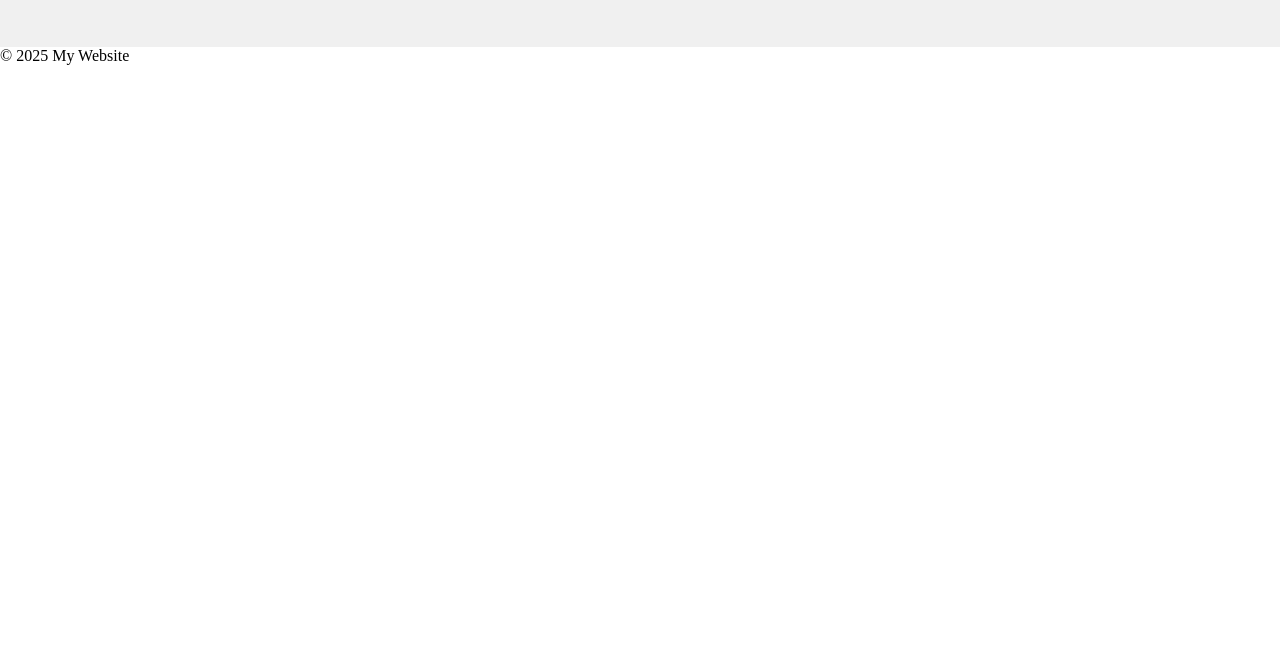
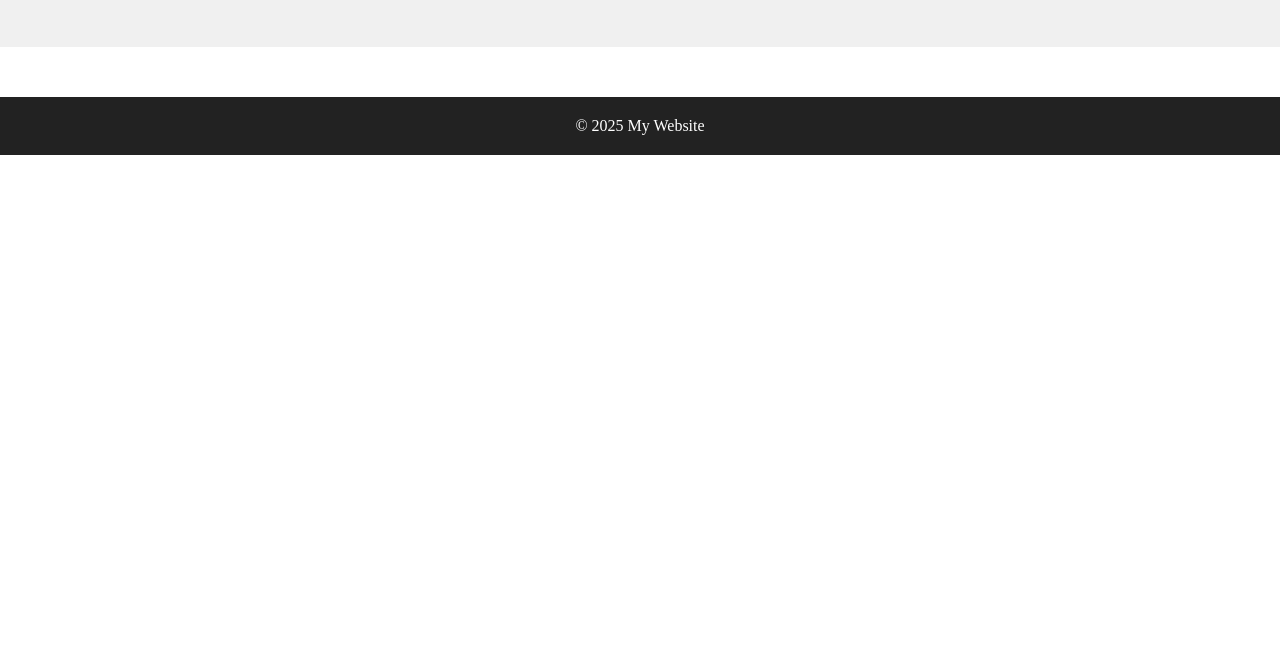
Before and after one commit to Salomee1/html-css-github-practice, a plain HTML site: page index.html in a window 1280 px wide. Shown: the part 146-800 px from the top of the page. Drawn offline with Linux system fonts and the light colour scheme.

Commit message:
Style footer with background and spacing

```diff
--- a/style.css
+++ b/style.css
@@ -25,3 +25,10 @@
   margin: 0 15px;
   text-decoration: none;
 }
+.footer {
+  background-color: #222;
+  color: white;
+  padding: 20px;
+  text-align: center;
+  margin-top: 50px;
+}
```
